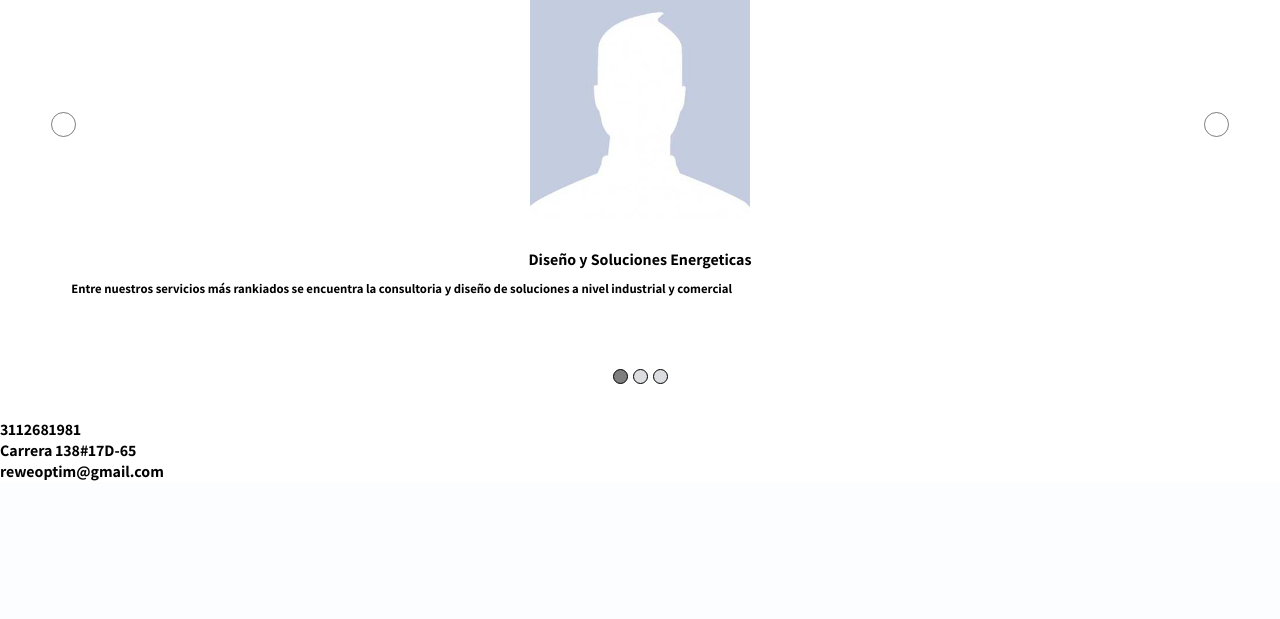
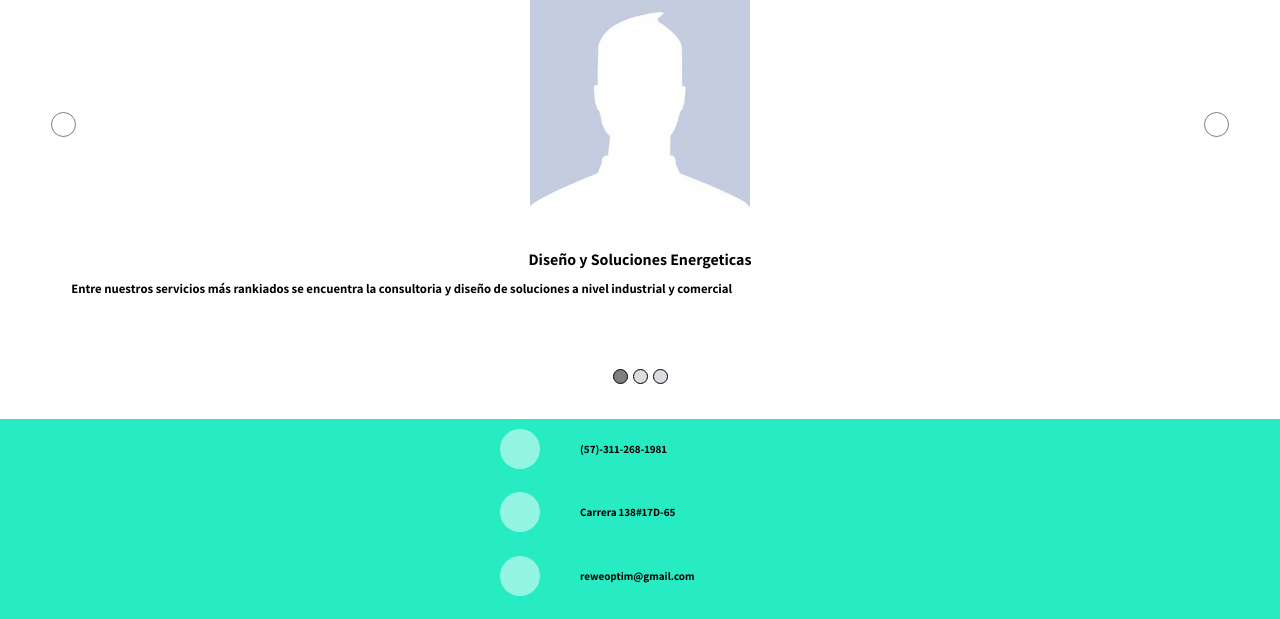
Before and after one commit to hadiazb/EnergyRew, a PHP site: page / in a window 1280 px wide. Shown: the part 721-1340 px from the top of the page. Before the commit the page ends 1202 px from the top, so only its background shows below. Run offline with PHP 8.4, Linux system fonts and the light colour scheme; style sheets or scripts are compiled from the project's sources; some web fonts are replaced.

Commit message:
Agregando estilos del footer[C

```diff
--- a/css/style.css
+++ b/css/style.css
@@ -301,6 +301,58 @@ ol {
   -webkit-animation-duration: 1.5s;
   animation-duration: 1.5s;
 }
+footer {
+  background-color: #27ecc3;
+}
+.footer {
+  margin: 0 4%;
+}
+.footer__contacto {
+  width: 280px;
+  height: 200px;
+  margin: 0 auto;
+  padding-top: 10px;
+}
+[class^="footer__contacto__"] {
+  width: 100%;
+  height: 33.3%;
+  display: -webkit-box;
+  display: -ms-flexbox;
+  display: flex;
+  font-size: 1em;
+}
+.contenedor__icon {
+  width: 40px;
+  height: 40px;
+  display: -webkit-box;
+  display: -ms-flexbox;
+  display: flex;
+  -webkit-box-pack: center;
+  -ms-flex-pack: center;
+  justify-content: center;
+  -webkit-box-align: center;
+  -ms-flex-align: center;
+  align-items: center;
+  border-radius: 50%;
+  background-color: rgba(255,255,255,0.5);
+  color: #27ecc3;
+}
+.contenedor__data {
+  width: calc(100% - 40px);
+  height: 40px;
+  padding: 0 40px;
+  display: -webkit-box;
+  display: -ms-flexbox;
+  display: flex;
+  -webkit-box-pack: flex-stard;
+  -ms-flex-pack: flex-stard;
+  justify-content: flex-stard;
+  -webkit-box-align: center;
+  -ms-flex-align: center;
+  align-items: center;
+  font-size: 0.7em;
+  font-family: fuente-numero-1;
+}
 @-moz-keyframes fade {
   from {
     opacity: 0.4;
--- a/index.html
+++ b/index.html
@@ -63,28 +63,40 @@
         <div class="barras"><span class="barra active" onclick="posicionSlide(1)">     </span><span class="barra active" onclick="posicionSlide(2)">     </span><span class="barra active" onclick="posicionSlide(3)"></span></div>
       </div>
     </section>
-    <footer class="footer">
+    <footer>
+      <div class="footer">
         <div class="footer__contacto">
           <div class="footer__contacto__telefono">
-          <p> <span class="icon-call">3112681981</span></p>
+            <div class="contenedor__icon"><span class="icon-call"> </span></div>
+            <div class="contenedor__data">
+              <p>(57)-311-268-1981</p>
+            </div>
           </div>
           <div class="footer__contacto__ubicacion">
-          <p> <span class="icon-location">Carrera 138#17D-65</span></p>
+            <div class="contenedor__icon"><span class="icon-location"> </span></div>
+            <div class="contenedor__data">
+              <p>Carrera 138#17D-65</p>
+            </div>
           </div>
           <div class="footer__contacto__correo">
-          <p> <span class="icon-mail">reweoptim@gmail.com</span></p>
+            <div class="contenedor__icon"><span class="icon-mail"> </span></div>
+            <div class="contenedor__data">
+              <p>reweoptim@gmail.com</p>
+            </div>
           </div>
         </div>
         <div class="footer__aliados">
           <div class="footer__aliados__ferresolda"></div>
           <div class="footer__aliados__upme"></div>
           <div class="footer__aliados__socialMedia">
-          <div class="footer__contacto__facebook"> </div>
-          <div class="footer__contacto__instagram"></div>
-          <div class="footer__contacto__youtube"></div>
+            <div class="footer__aliados__socialMedia__facebook"> </div>
+            <div class="footer__aliados__socialMedia__instagram"></div>
+            <div class="footer__aliados__socialMedia__youtube"></div>
           </div>
         </div>
         <div class="footer__map"></div>
+      </div>
+      <div class="footer__piedepagina"></div>
     </footer>
   </body>
   <script src="./script/main.js"></script>
--- a/stylus/layout/_side.styl
+++ b/stylus/layout/_side.styl
@@ -200,3 +200,34 @@
   from {opacity: .4;}
   to{opacity:1;}
 }
+
+footer
+  background-color: color-primario
+.footer
+  // display: flex;
+  // flex-wrap: wrap;
+  mixin-container(margin-left-right)
+.footer__contacto
+  width: 280px
+  height: 200px
+  margin: 0 auto
+  padding-top: 10px
+[class^="footer__contacto__"]
+  width: 100%
+  height: 33.3%
+  display: flex;
+  font-size: mediun-font-size
+.contenedor__icon
+  width: 40px
+  height: 40px
+  mixin-display-flex-center(center)
+  border-radius: 50%
+  background-color: rgba(255, 255, 255, 0.5)
+  color: color-primario
+.contenedor__data
+  width: calc(100% - 40px)
+  height: 40px
+  padding: 0 40px
+  mixin-display-flex-menu(flex-stard, center)
+  font-size: small-font-size
+  font-family: fuente-numero-1
--- a/stylus/lib/_variables.styl
+++ b/stylus/lib/_variables.styl
@@ -6,7 +6,7 @@ color-terceario = rgb(39, 236, 195);
 color-claro = rgb(255, 255, 255);
 color-oscuro = rgb(0, 0, 0);
 // Tamaños de tipografia
-small-font-size = .6em;
+small-font-size = .7em;
 mediun-font-size = 1em;
 xd-font-size = 1.5em;
 xxd-font-size = 1.8em;
```
Also changed, not shown: pug/footer.pug (+27 -19 lines). Lines whose indentation alone changed are shown as unchanged.
